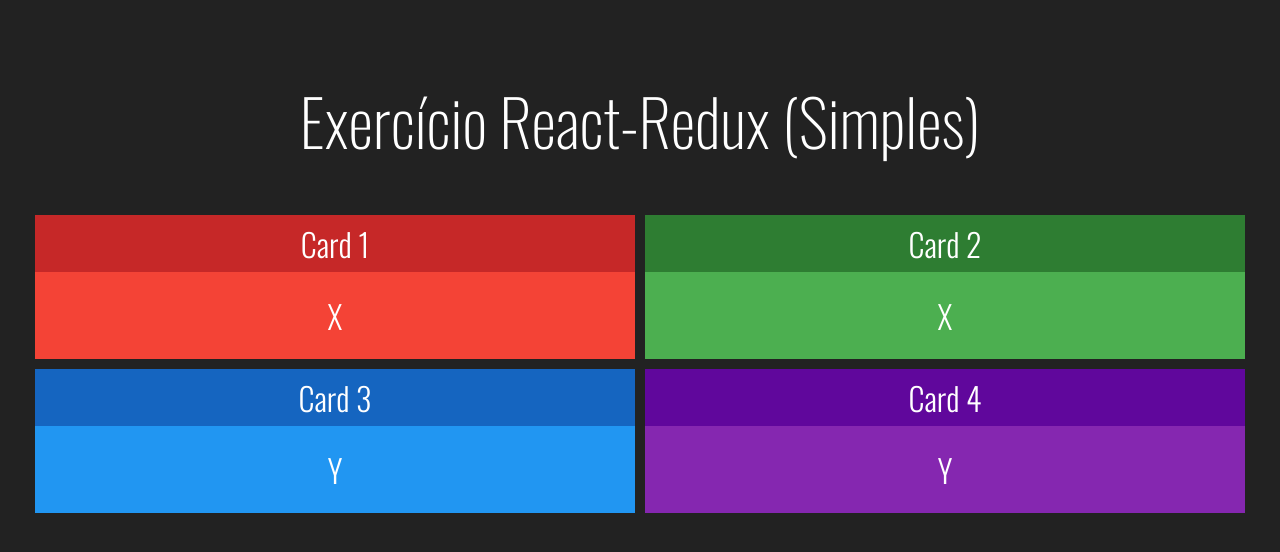
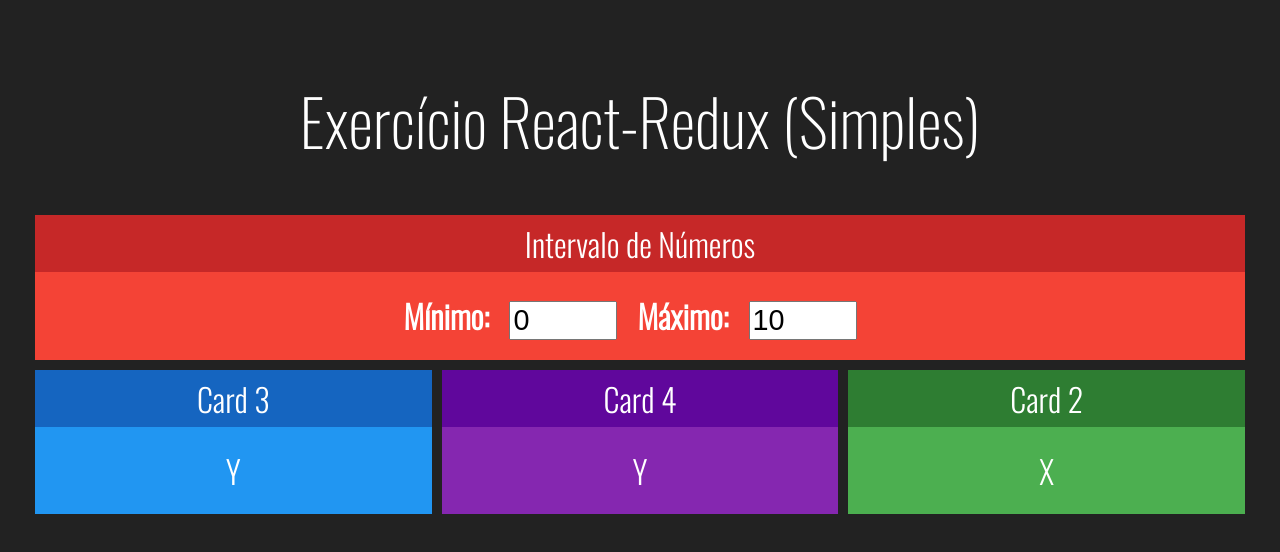
Before and after one commit to includeDaniel/React-Redux-Simples, a React (Create React App) app in the folder redux-simples/: page / in a window 1280 px wide. Shown: the top 552 px of the page. Built offline with nearby package versions, Linux system fonts and the light colour scheme.

Commit message:
create intervalo component

```diff
--- a/redux-simples/src/App.js
+++ b/redux-simples/src/App.js
@@ -1,17 +1,13 @@
 import './App.css';
 import Card from './components/Card';
+import Intervalo from './components/intervalo';
 
 function App() {
   return (
     <div className="App">
       <h1>Exercício React-Redux (Simples)</h1>
       <div className="linha">
-        <Card title="Card 1" red>
-          X
-          </Card>
-        <Card title="Card 2" green>
-          X
-          </Card>
+        <Intervalo></Intervalo>
       </div>
       <div className="linha">
         <Card title="Card 3" blue>
@@ -19,7 +15,10 @@
           </Card>
         <Card title="Card 4" purple>
           Y
-          </Card>
+        </Card>
+        <Card title="Card 2" green>
+          X
+        </Card>
       </div>
     </div>
   );
--- /dev/null
+++ b/redux-simples/src/components/intervalo.css
@@ -0,0 +1,6 @@
+.Intervalo input {
+  font-size: 1.8rem;
+  margin-left: 20px;
+  margin-right: 20px;
+  width: 100px;
+}
--- /dev/null
+++ b/redux-simples/src/components/intervalo.jsx
@@ -0,0 +1,21 @@
+import "./intervalo.css";
+import React from "react";
+import Card from "./Card";
+
+// eslint-disable-next-line
+export default (props) => {
+  return (
+    <Card title="Intervalo de Números" red>
+      <div className="Intervalo">
+        <span>
+          <strong>Mínimo:</strong>
+          <input type="number" value={0} readOnly />
+        </span>
+        <span>
+          <strong>Máximo:</strong>
+          <input type="number" value={10} readOnly />
+        </span>
+      </div>
+    </Card>
+  );
+};
```
